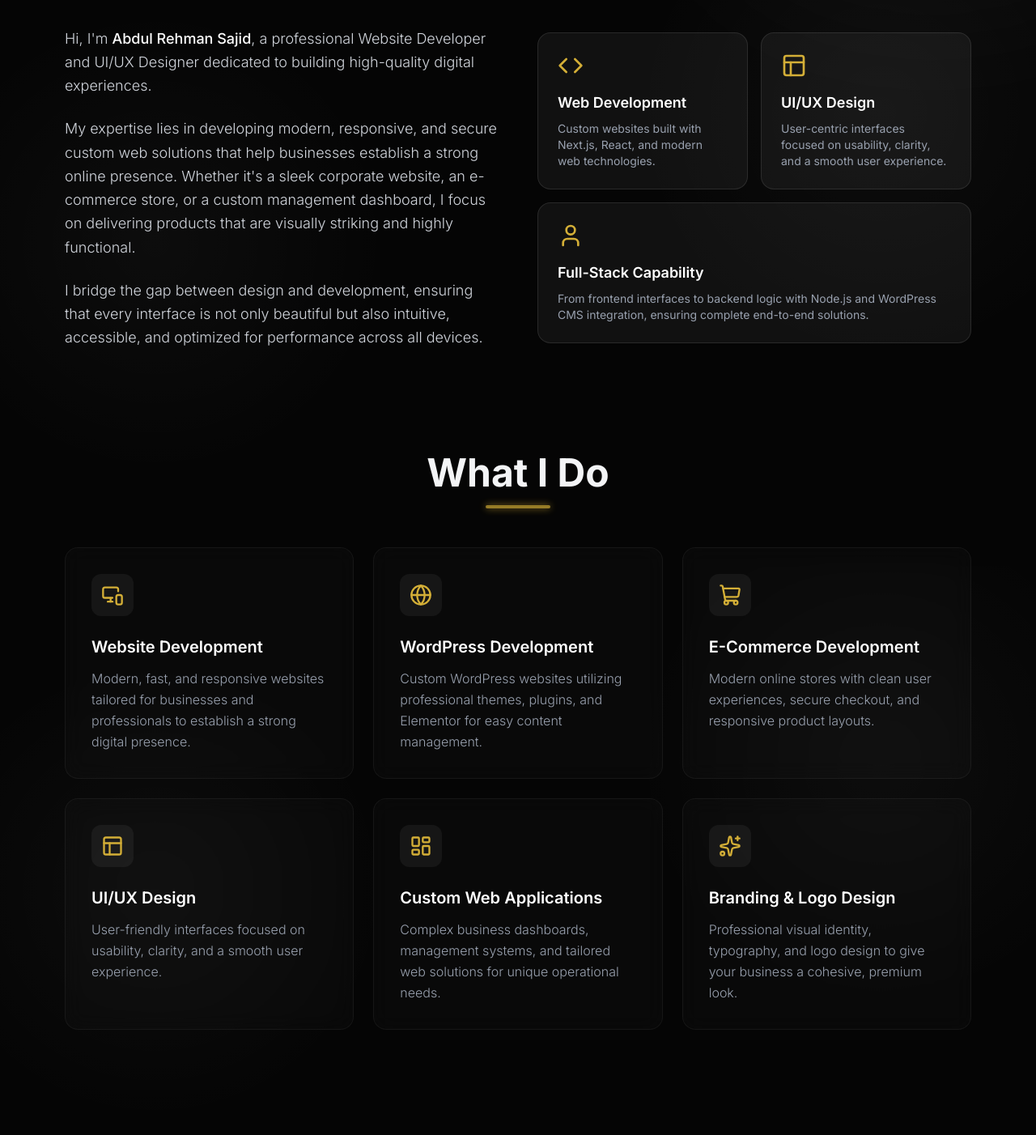
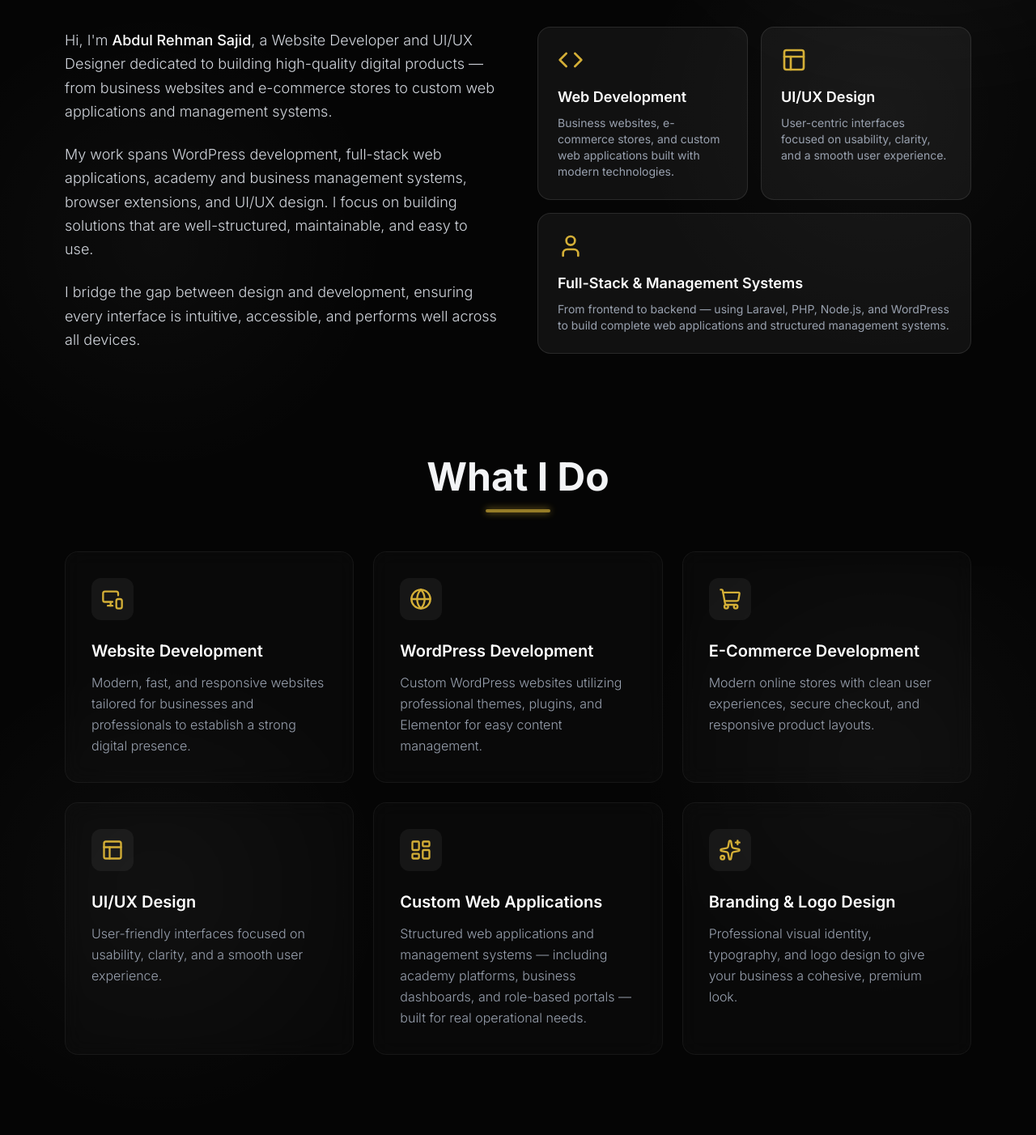
Before and after one commit to arsajid6/portfolioarsajid, a Next.js app: page / in a window 1280 px wide. Shown: the part 901-2303 px from the top of the page at 81% size. Built offline with nearby package versions, Linux system fonts and the light colour scheme.

Commit message:
Professional specialization update: refined About and Services to clearly communicate web apps, management systems, and full-stack capabilities

```diff
--- a/src/components/About.tsx
+++ b/src/components/About.tsx
@@ -27,13 +27,13 @@ export default function About() {
             className="space-y-6 text-gray-300 font-light leading-relaxed text-lg"
           >
             <p>
-              Hi, I&apos;m <strong className="text-white font-medium">Abdul Rehman Sajid</strong>, a professional Website Developer and UI/UX Designer dedicated to building high-quality digital experiences.
+              Hi, I&apos;m <strong className="text-white font-medium">Abdul Rehman Sajid</strong>, a Website Developer and UI/UX Designer dedicated to building high-quality digital products — from business websites and e-commerce stores to custom web applications and management systems.
             </p>
             <p>
-              My expertise lies in developing modern, responsive, and secure custom web solutions that help businesses establish a strong online presence. Whether it&apos;s a sleek corporate website, an e-commerce store, or a custom management dashboard, I focus on delivering products that are visually striking and highly functional.
+              My work spans WordPress development, full-stack web applications, academy and business management systems, browser extensions, and UI/UX design. I focus on building solutions that are well-structured, maintainable, and easy to use.
             </p>
             <p>
-              I bridge the gap between design and development, ensuring that every interface is not only beautiful but also intuitive, accessible, and optimized for performance across all devices.
+              I bridge the gap between design and development, ensuring every interface is intuitive, accessible, and performs well across all devices.
             </p>
           </motion.div>
 
@@ -47,7 +47,7 @@ export default function About() {
             <div className="p-6 bg-white/5 border border-white/10 rounded-2xl">
               <Code className="w-8 h-8 text-[#d4af37] mb-4" />
               <h3 className="text-lg font-semibold text-white mb-2">Web Development</h3>
-              <p className="text-sm text-gray-400">Custom websites built with Next.js, React, and modern web technologies.</p>
+              <p className="text-sm text-gray-400">Business websites, e-commerce stores, and custom web applications built with modern technologies.</p>
             </div>
             <div className="p-6 bg-white/5 border border-white/10 rounded-2xl">
               <Layout className="w-8 h-8 text-[#d4af37] mb-4" />
@@ -56,8 +56,8 @@ export default function About() {
             </div>
             <div className="p-6 bg-white/5 border border-white/10 rounded-2xl sm:col-span-2">
               <User className="w-8 h-8 text-[#d4af37] mb-4" />
-              <h3 className="text-lg font-semibold text-white mb-2">Full-Stack Capability</h3>
-              <p className="text-sm text-gray-400">From frontend interfaces to backend logic with Node.js and WordPress CMS integration, ensuring complete end-to-end solutions.</p>
+              <h3 className="text-lg font-semibold text-white mb-2">Full-Stack & Management Systems</h3>
+              <p className="text-sm text-gray-400">From frontend to backend — using Laravel, PHP, Node.js, and WordPress to build complete web applications and structured management systems.</p>
             </div>
           </motion.div>
         </div>
--- a/src/components/Services.tsx
+++ b/src/components/Services.tsx
@@ -26,7 +26,7 @@ const services = [
   },
   {
     title: "Custom Web Applications",
-    description: "Complex business dashboards, management systems, and tailored web solutions for unique operational needs.",
+    description: "Structured web applications and management systems — including academy platforms, business dashboards, and role-based portals — built for real operational needs.",
     icon: LayoutDashboard,
   },
   {
```
